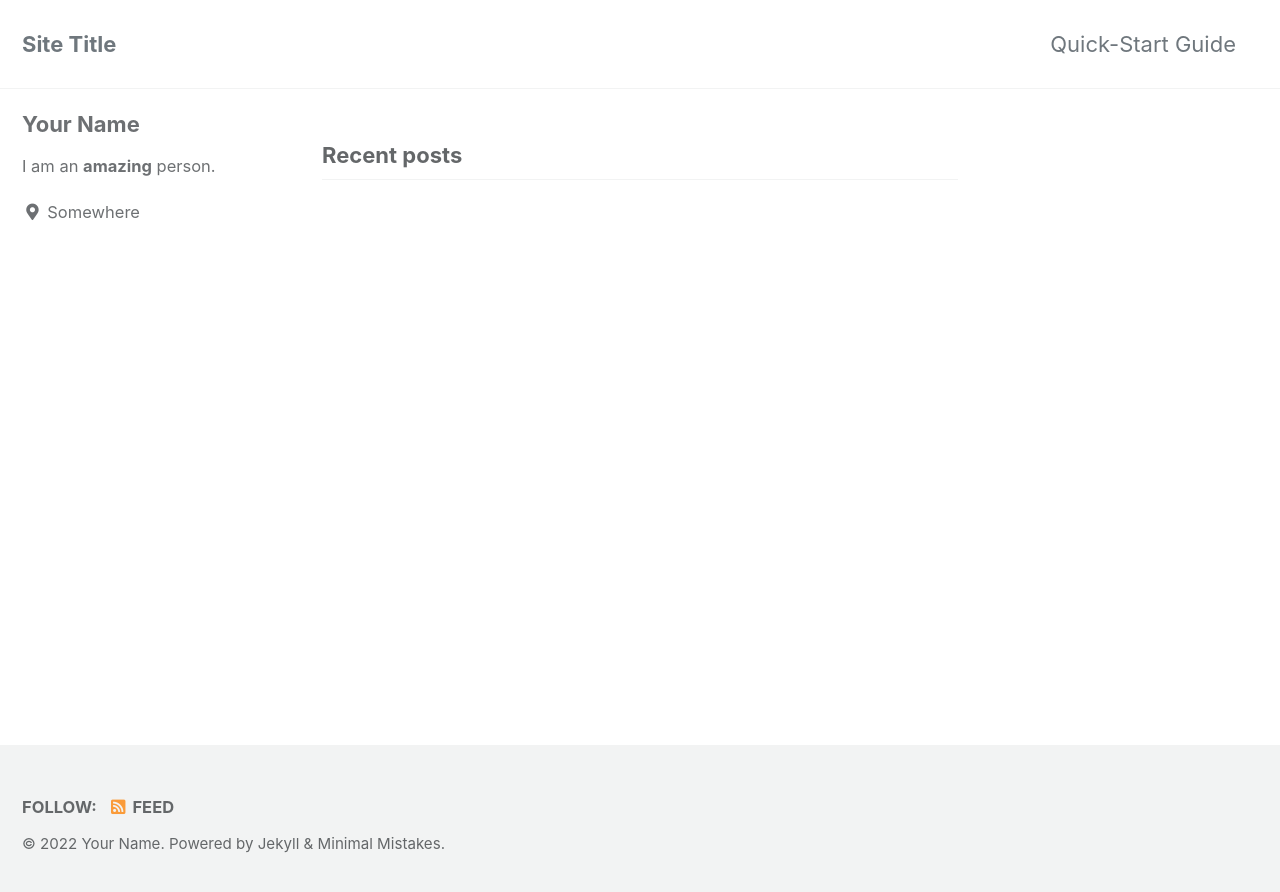
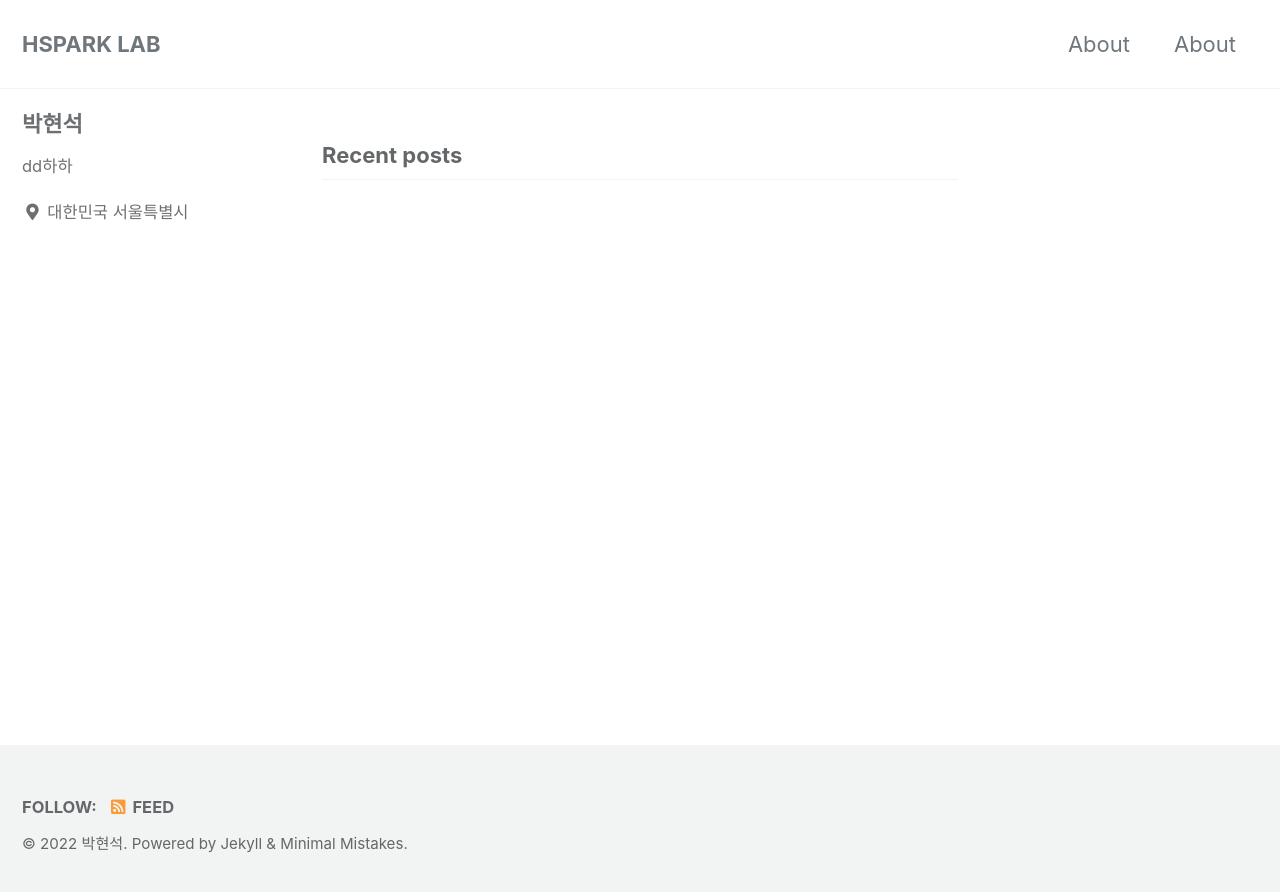
Before and after one commit to hsparklab/hsparklab.github.io, a Jekyll site: the page built from index.html, in a window 1280 px wide. Shown: the top 892 px of the page. Built offline with Jekyll 4.4.1, drawn with Linux system fonts in a browser that asks for light colours; cached includes are drawn as plain includes; the list of posts is cut into pages by our own code.

Commit message:
내용 저장

```diff
--- a/_config.yml
+++ b/_config.yml
@@ -16,10 +16,10 @@ minimal_mistakes_skin    : "default" # "air", "aqua", "contrast", "dark", "dirt"
 
 # Site Settings
 locale                   : "en-US"
-title                    : "Site Title"
+title                    : "HSPARK LAB"
 title_separator          : "-"
 subtitle                 : # site tagline that appears below site title in masthead
-name                     : "Your Name"
+name                     : "박현석"
 description              : "An amazing website."
 url                      : # the base hostname & protocol for your site e.g. "https://mmistakes.github.io"
 baseurl                  : # the subpath of your site, e.g. "/blog"
@@ -102,10 +102,10 @@ analytics:
 
 # Site Author
 author:
-  name             : "Your Name"
+  name             : "박현석"
   avatar           : # path of avatar image, e.g. "/assets/images/bio-photo.jpg"
-  bio              : "I am an **amazing** person."
-  location         : "Somewhere"
+  bio              : "dd하하"
+  location         : "대한민국 서울특별시"
   email            :
   links:
     - label: "Email"
@@ -277,7 +277,7 @@ compress_html:
 
 # Defaults
 defaults:
-  # _posts
+# _posts
   - scope:
       path: ""
       type: posts
--- a/_data/navigation.yml
+++ b/_data/navigation.yml
@@ -1,11 +1,11 @@
 # main links
 main:
-  - title: "Quick-Start Guide"
+  - title: "About"
     url: https://mmistakes.github.io/minimal-mistakes/docs/quick-start-guide/
-  # - title: "About"
-  #   url: https://mmistakes.github.io/minimal-mistakes/about/
-  # - title: "Sample Posts"
-  #   url: /year-archive/
+  - title: "About"
+    url: https://mmistakes.github.io/minimal-mistakes/about/
+ #title: "Posts"
+ #  url: /year-archive/
   # - title: "Sample Collections"
   #   url: /collection-archive/
   # - title: "Sitemap"
```
